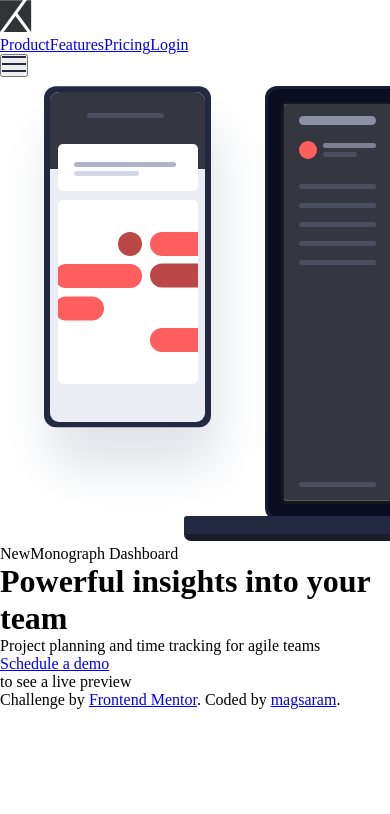
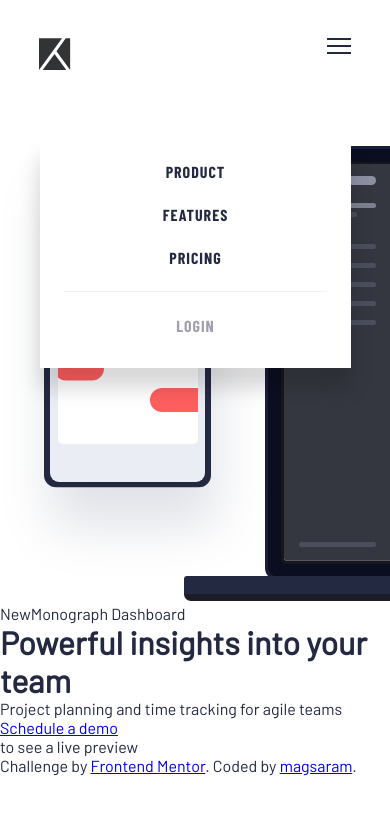
Before and after one commit to magsaram/Project-tranking-intro-component, a plain HTML site: page index.html in a window 390 px wide. Shown: the top 814 px of the page. Drawn offline with nearby package versions, Linux system fonts and the light colour scheme.

Commit message:
finish mobile menu

```diff
--- a/css/style.css
+++ b/css/style.css
@@ -11,3 +11,56 @@
   --barlowCondensed: "Barlow Condensed", sans-serif;
   --barlow: "Barlow", sans-serif;
 }
+body {
+  position: relative;
+  width: 100%;
+  min-height: 100vh;
+  font-family: var(--barlow);
+  color: var(--darkBlue);
+}
+nav {
+  width: 80%;
+  margin: 38px auto 64px;
+  display: flex;
+  justify-content: space-between;
+}
+.menudesktop {
+  display: none;
+}
+.burger {
+  display: none;
+}
+.menumobile {
+  display: none;
+  position: absolute;
+  display: block;
+  width: 311px;
+  height: 230px;
+  top: 100px;
+  right: 10%;
+  background-color: white;
+  box-shadow: 0 20px 20px 0 rgba(0, 0, 0, 0.158);
+  text-align: center;
+}
+.menumobile a {
+  font-family: var(--barlowCondensed);
+  margin: 24px auto 24px;
+  display: block;
+  text-transform: uppercase;
+  color: var(--darkBlue);
+  text-decoration: none;
+  font-weight: 700;
+  letter-spacing: 1px;
+}
+.menumobile a:last-of-type {
+  color: var(--grey);
+}
+.linemenumobile {
+  margin: 0 auto;
+  width: 263px;
+  height: 1px;
+  background-color: var(--lightGrey);
+}
+.show {
+  display: block;
+}
--- a/index.html
+++ b/index.html
@@ -20,16 +20,24 @@
     <link rel="stylesheet" href="./css/style.css" />
   </head>
   <body>
+    <div class="menumobile show">
+      <a href="#">Product</a><a href="#">Features</a><a href="#">Pricing</a>
+      <div class="linemenumobile"></div>
+      <a href="#">Login</a>
+    </div>
     <nav>
       <div class="img"><img src="./images/logo.svg" alt="logo" /></div>
-      <div class="menu">
+      <div class="menudesktop">
         <a href="#">Product</a><a href="#">Features</a><a href="#">Pricing</a
         ><a href="#">Login</a>
       </div>
-      <div class="hamburger">
-        <button>
-          <img src="./images/icon-hamburger.svg" alt="hamburger" />
-        </button>
+      <div>
+        <img
+          src="./images/icon-hamburger.svg"
+          alt="hamburger"
+          class="burger show"
+        />
+        <img src="./images/icon-close.svg" alt="close" class="burger" />
       </div>
     </nav>
     <main>
```
